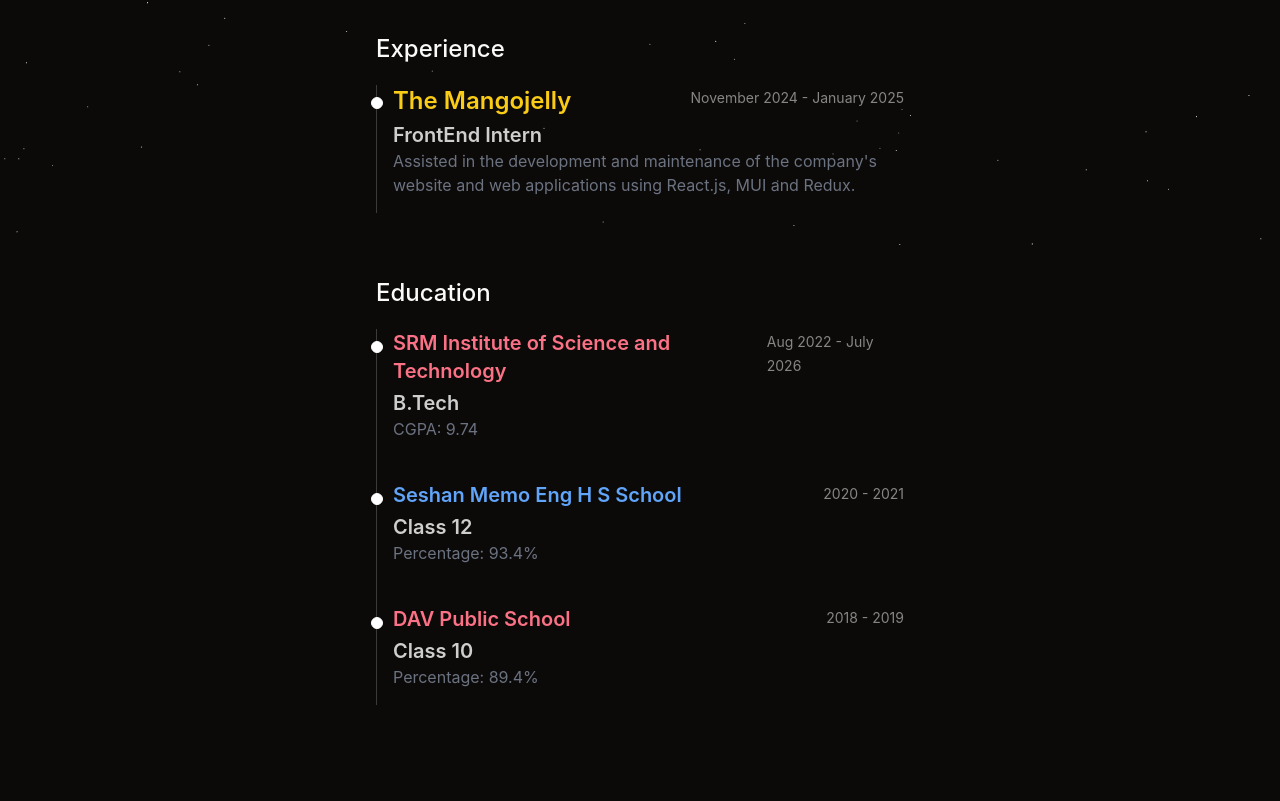
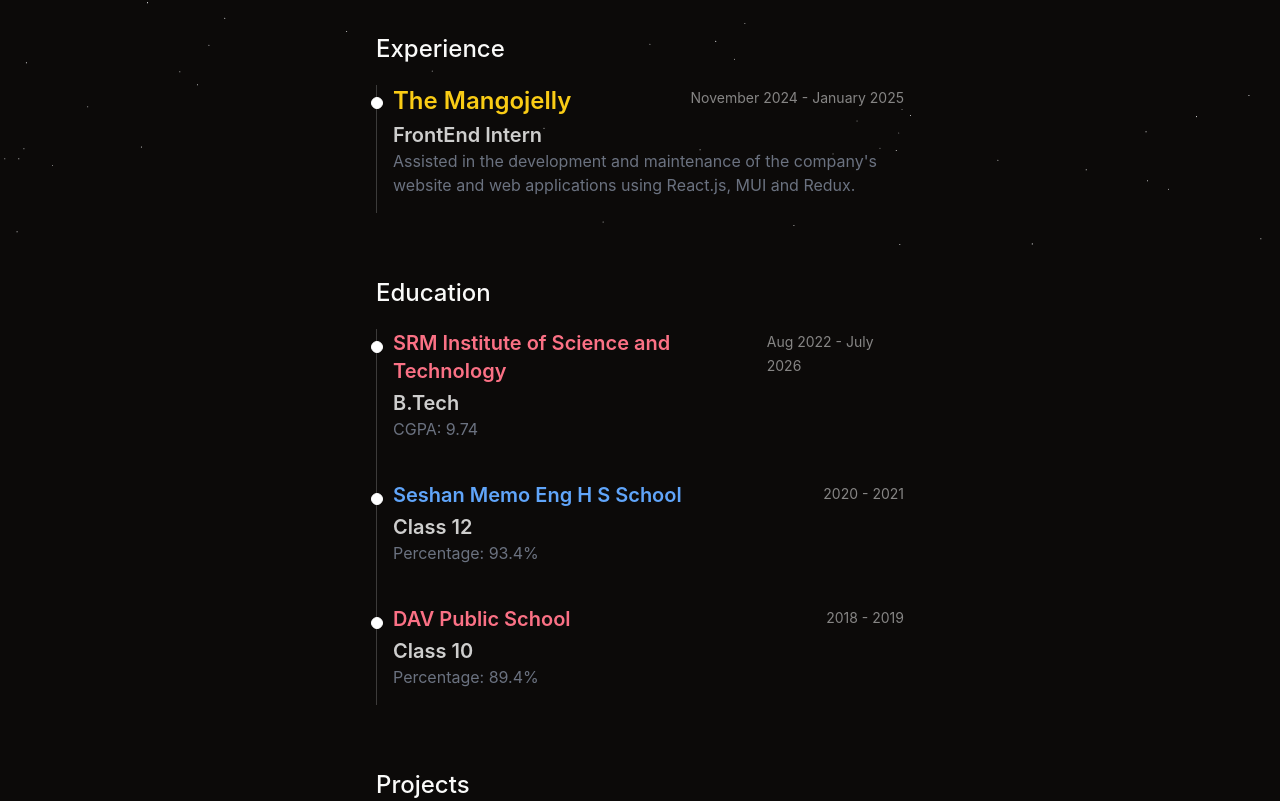
Before and after one commit to Ayush-Singh24/P2, a React (Vite) app: page / in a window 1280 px wide. Shown: the part 547-1348 px from the top of the page. Before the commit the page ends 1252 px from the top, so only its background shows below. Built offline with nearby package versions, Linux system fonts and the light colour scheme.

Commit message:
refactorr: stars background

```diff
--- a/src/App.tsx
+++ b/src/App.tsx
@@ -3,6 +3,7 @@ import About from "./components/About";
 import Education from "./components/Education";
 import Experience from "./components/Experience";
 import Navbar from "./components/Navbar";
+import Projects from "./components/Projects";
 import { ShootingStars } from "./components/ui/shooting-stars";
 import { StarsBackground } from "./components/ui/stars-background";
 import { motion } from "framer-motion";
@@ -10,10 +11,8 @@ import { motion } from "framer-motion";
 function App() {
   return (
     <>
-      <div className="absolute inset-0 sm:block overflow-hidden">
-        <StarsBackground />
-        <ShootingStars maxSpeed={10} starWidth={20} starHeight={10} />
-      </div>
+      <StarsBackground />
+      <ShootingStars maxSpeed={10} starWidth={20} starHeight={10} />
       <motion.main
         initial={{ opacity: 0, y: 80 }}
         animate={{ opacity: 1, y: 0 }}
@@ -25,6 +24,7 @@ function App() {
         <About />
         <Experience />
         <Education />
+        <Projects />
       </motion.main>
     </>
   );
--- a/src/components/Navbar.tsx
+++ b/src/components/Navbar.tsx
@@ -1,6 +1,12 @@
 import { Button } from "./ui/button";
 
 export default function Navbar() {
+  const scrollToSection = (sectionId: string) => {
+    const section = document.getElementById(sectionId);
+    if (section) {
+      section.scrollIntoView({ behavior: "smooth" });
+    }
+  };
   return (
     <nav className="scroll-pr-6 flex justify-between items-center">
       <a>
@@ -13,7 +19,11 @@ export default function Navbar() {
         <Button variant="ghost" className="rounded-xl hover:bg-secondary/60">
           resume
         </Button>
-        <Button variant="ghost" className="rounded-xl hover:bg-secondary/60">
+        <Button
+          onClick={() => scrollToSection("experience")}
+          variant="ghost"
+          className="rounded-xl hover:bg-secondary/60"
+        >
           exp
         </Button>
         <Button variant="ghost" className="rounded-xl hover:bg-secondary/60">
--- /dev/null
+++ b/src/components/Projects.tsx
@@ -0,0 +1,7 @@
+export default function Projects() {
+  return (
+    <section id="projects">
+      <h1 className="text-2xl font-medium">Projects</h1>
+    </section>
+  );
+}
```
